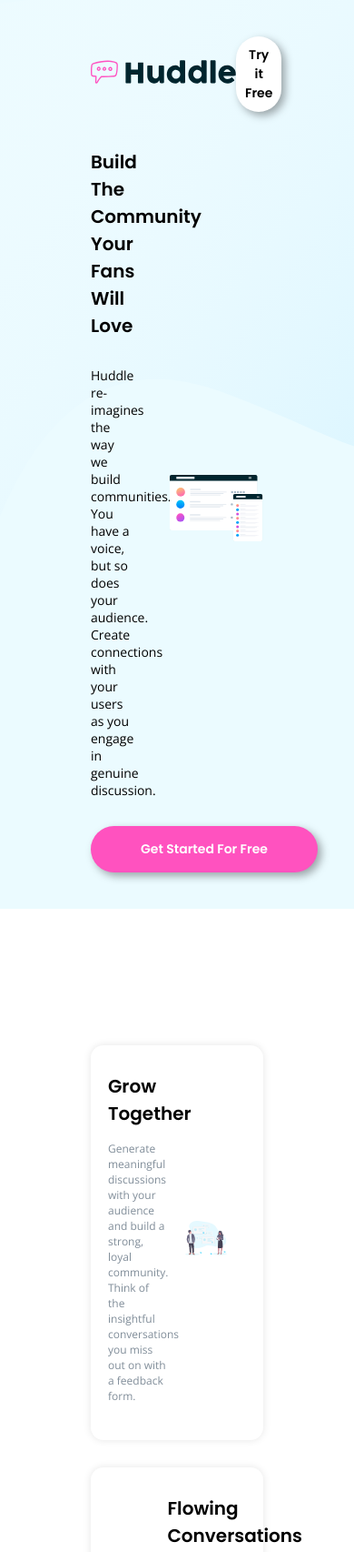
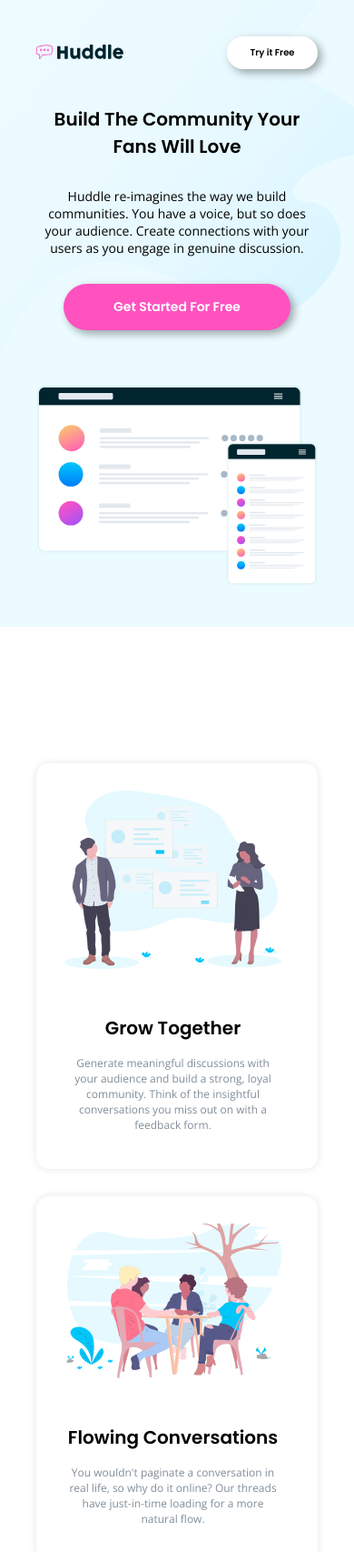
Before and after one commit to fawadmehmood/16---huddle-landing-page-with-alternating-feature-blocks-master, a plain HTML site: page index.html in a window 390 px wide. Shown: the top 1706 px of the page at 91% size. Drawn offline with nearby package versions, Linux system fonts and the light colour scheme.

Commit message:
mobile friendly

```diff
--- a/index.html
+++ b/index.html
@@ -50,33 +50,35 @@
 
     <main class="cards__container">
       <div class="card card1 card__style">
+        <div class="card__image order__img__m">
+          <img src="/images/illustration-grow-together.svg" alt="Grow">
+        </div>
         <div class="card__text">
           <h2 class="card__text__heading">Grow Together</h2>
           <p class="card__text_desc">Generate meaningful discussions with your audience and build a strong, loyal
             community. Think of the insightful conversations you miss out on with a feedback form.</p>
         </div>
-        <div class="card__image">
-          <img src="/images/illustration-grow-together.svg" alt="Grow">
-        </div>
+
       </div>
       <div class="card card2 card__style">
-        <div class="card__text order">
+        <div class="card__image">
+          <img src="/images/illustration-flowing-conversation.svg" alt="conversation">
+        </div>
+        <div class="card__text">
           <h2 class="card__text__heading">Flowing Conversations</h2>
           <p class="card__text_desc">You wouldn't paginate a conversation in real life, so why do it online? Our threads
             have just-in-time loading for a more natural flow.</p>
         </div>
-        <div class="card__image order__img__m">
-          <img src="/images/illustration-flowing-conversation.svg" alt="conversation">
-        </div>
+
       </div>
       <div class="card card3 card__style">
+        <div class="card__image order__img__m">
+          <img src="/images/illustration-your-users.svg" alt="Grow">
+        </div>
         <div class="card__text">
           <h2 class="card__text__heading">Your Users</h2>
           <p class="card__text_desc">It takes no time at all to integrate Huddle with your app's authentication
             solution. This means, once signed in to your app, your users can start chatting immediately.</p>
-        </div>
-        <div class="card__image">
-          <img src="/images/illustration-your-users.svg" alt="Grow">
         </div>
       </div>
 
@@ -144,17 +146,6 @@
 
   </div>
 
-
-  <!--
-
-
-
-  <footer>
-    <p class="attribution">
-      Challenge by <a href="https://www.frontendmentor.io?ref=challenge" target="_blank">Frontend Mentor</a>.
-      Coded by <a href="#">Your Name Here</a>.
-    </p>
-  </footer> -->
 </body>
 
 </html>
--- a/style.css
+++ b/style.css
@@ -21,7 +21,6 @@ html{
 
 body{
     font-size: 1.8rem;
-    /* font-family: 'Poppins', sans-serif; */
     font-family: 'Open Sans', sans-serif;
 }
 
@@ -49,7 +48,7 @@ body{
 
 
 .hero__header_img{
-    width: 16rem;
+    max-width: 16rem;
     height: auto;
     object-fit: cover;
 }
@@ -66,7 +65,7 @@ body{
 
 .hero__header_btn{
     background-color: white;
-    width: 15rem;
+    width: 13rem;
     padding: 1rem;
 }
 
@@ -98,7 +97,8 @@ body{
 .cta__button{
     background-color: var(--Pink);
     color: white;
-    width: 25rem;
+    max-width: 25rem;
+    width: 100%;
     padding: 1.5rem;
 }
 
@@ -120,7 +120,7 @@ body{
 
 /* start of card container */
 .cards__container{
-    padding: 15rem 10rem 4rem;
+    padding: 15rem 10rem 0rem;
 }
 
 .card:not(:last-child){
@@ -142,7 +142,7 @@ body{
 .card__image img{
     max-width: 70%;
     display: block;
-    margin-left: auto;
+    /* margin-left: auto; */
 }
 
 .card__text{
@@ -153,13 +153,12 @@ body{
     width: 50%;
 }
 
-.order{
+.order__img__m{
     order: 2;
 }
 
 .order__img__m img{
-    margin-left: 0;
-    margin-right: auto;
+    margin-left: auto;
 }
 
 .card__text__heading{
@@ -180,10 +179,13 @@ body{
       align-items: center;
       margin: 0 auto;
       padding: 6rem;
+      position: relative;
+      bottom: -10rem;
 }
 
 .community__card__heading{
     margin-bottom: 3rem;
+    text-align: center;
 }
 
 /* end of card container */
@@ -196,7 +198,7 @@ body{
     background-color: var(--Very-Dark-Cyan);
     padding: 15rem 10rem 6rem;
     color: white;
-    font-size: clamp(1rem, 1.1vw, 1.4rem);
+    font-size: clamp(1.2rem, 1.1vw, 1.4rem);
     font-weight: var(--font-400);
 }
 
@@ -210,7 +212,7 @@ body{
 
 .footer__info__wrapper{
     width: 45%;
-    margin-right: 3rem;
+    margin-right: 4rem;
 }
 
 .footer__info{
@@ -283,3 +285,123 @@ body{
 .footer__copyright{
     text-align: end;
 }
+
+
+
+/* Media Queries */
+
+@media screen and (max-width: 1140px) {
+
+    .footer__nav__list{
+            height: 12rem;
+    }
+}
+
+@media screen and (max-width: 1000px) {
+    .community__card{
+        width: 80%;
+    }
+}
+
+@media screen and (max-width: 800px) {
+   .hero{
+       flex-direction: column;
+   }
+
+   .hero__text, .hero__image__wrapper{
+       width: 100%;
+       padding: 0;
+       text-align: center;
+   }
+
+   .hero__image__wrapper{
+       margin-top: 6rem;
+   }
+
+   .card{
+       flex-direction: column;
+   }
+
+   .card__image, .card__text{
+       width: 100%;
+   }
+   .order__img__m{
+       order: 0;
+   }
+
+   .card__image img{
+       max-width: 100%;
+          margin-left: auto;
+          margin-right: auto;
+          /* margin: auto; */
+   }
+
+   .card__text{
+       text-align: center;
+       margin-top: 5rem;
+   }
+
+   .community__card{
+       width: 90%;
+   }
+
+   .hero__wrapper, .cards__container, .footer{
+       padding-left: 6rem;
+       padding-right: 6rem;
+   }
+
+.footer__content{
+    flex-direction: column;
+}
+
+.footer__info__wrapper, .footer__nav{
+    width: 100%;
+}
+
+.footer__nav{
+    margin-top: 5rem;
+}
+
+.footer__nav__list{
+    flex-wrap: nowrap;
+    height: auto;
+}
+
+.footer__copyright{
+    text-align: center;
+}
+
+}
+
+
+
+
+@media screen and (max-width: 600px) {
+    .hero__wrapper, .cards__container, .footer{
+        padding-left: 4rem;
+        padding-right: 4rem;
+    }
+
+    .hero__header_img{
+        width: 70%;
+    }
+
+    .cta__button{
+        min-width: 18rem;
+    }
+
+}
+
+@media screen and (max-width: 400px) {
+    .hero__header_btn{
+            font-size: 1rem;
+            width: 10rem;
+            /* min-width: 10rem; */
+    }
+
+    .hero__header_img{
+        width: 60%;
+    }
+
+
+}
```
